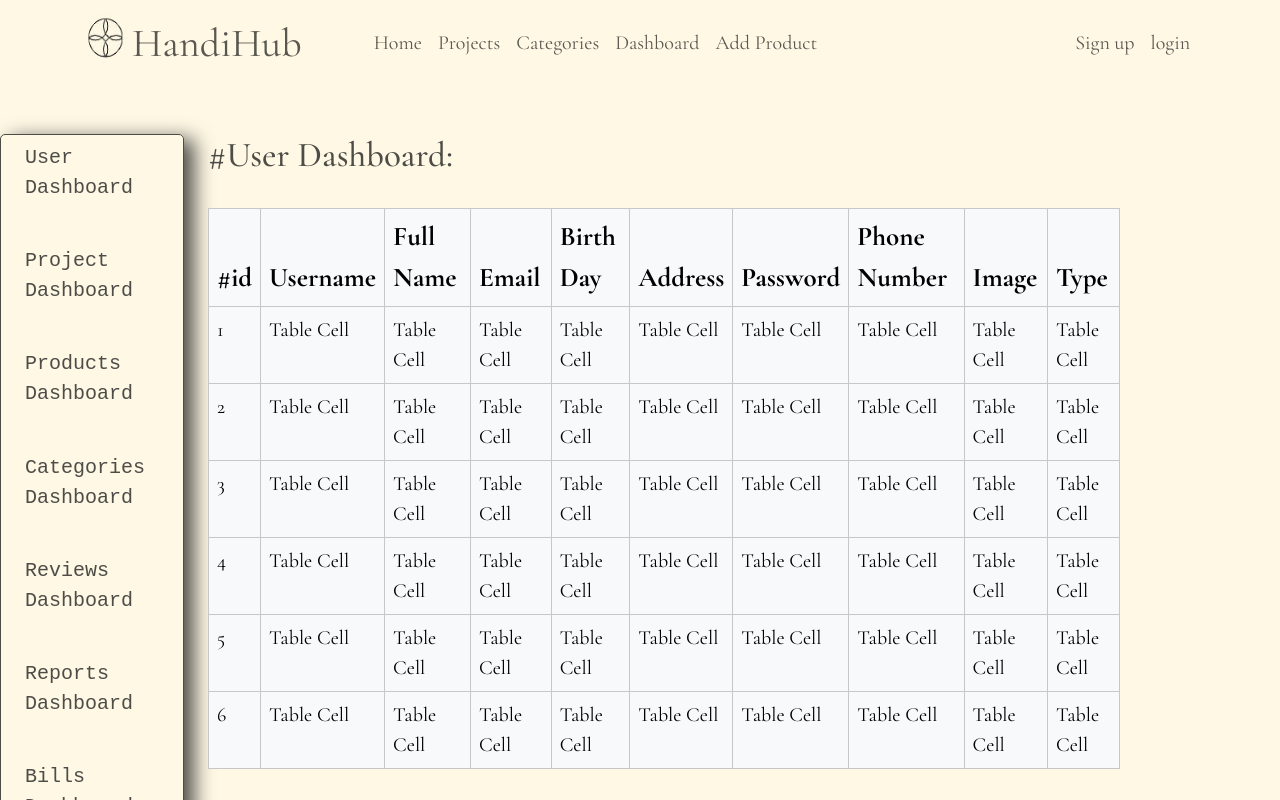
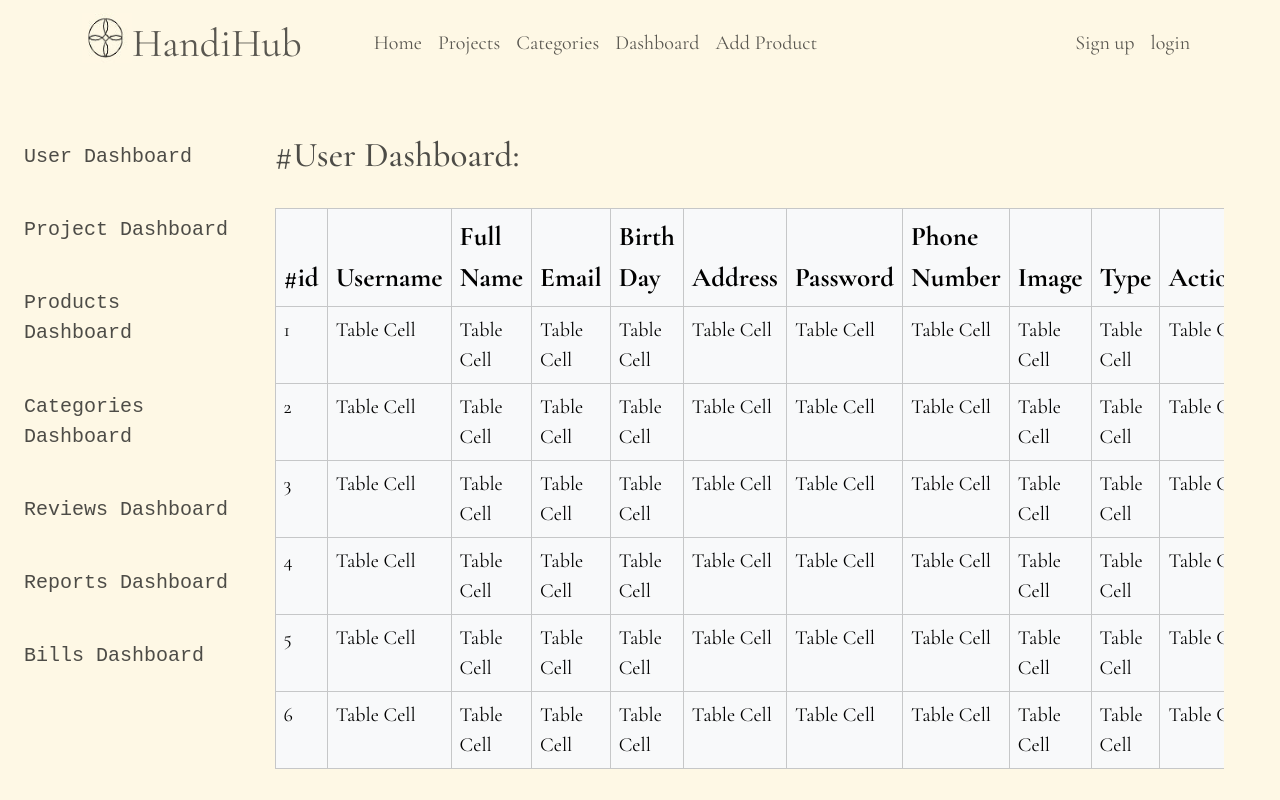
Before and after one commit to marwababelly/handihup, a React (Create React App) app: page /Dashboard in a window 1280 px wide. Shown: the top 800 px of the page. Built offline with nearby package versions, Linux system fonts and the light colour scheme.

Commit message:
edit some stylimg of sidebar for dashboard

```diff
--- a/src/Pages/DashboardPage/DashboardPage.js
+++ b/src/Pages/DashboardPage/DashboardPage.js
@@ -13,7 +13,7 @@ const DashboardPage = () => {
   return (
     <Tab.Container id="left-tabs-example" defaultActiveKey="Users">
       <Row className={style.row}>
-        <Col sm={2}>
+        <div className={style.col1}>
           <Nav className={style.nav}>
             <Nav.Item className={style.navItem}>
               <Nav.Link eventKey="Users">User Dashboard</Nav.Link>
@@ -43,9 +43,9 @@ const DashboardPage = () => {
               <Nav.Link eventKey="Bills">Bills Dashboard</Nav.Link>
             </Nav.Item>
           </Nav>
-        </Col>
+        </div>
 
-        <Col sm={9}>
+        <div className={style.col2}>
           <Tab.Content className={style.tab}>
             <Tab.Pane eventKey="Users">
               <h2>#User Dashboard:</h2>
@@ -82,7 +82,7 @@ const DashboardPage = () => {
               <BillsDashboard />
             </Tab.Pane>
           </Tab.Content>
-        </Col>
+        </div>
       </Row>
     </Tab.Container>
   );
--- a/src/Pages/DashboardPage/DashboardPage.module.css
+++ b/src/Pages/DashboardPage/DashboardPage.module.css
@@ -3,10 +3,24 @@
   flex-direction: column;
   font-size: 20px;
   font-family: "Courier New", Courier, monospace;
-  border: 1px #4d4c47 solid;
+  /* border: 1px #4d4c47 solid; */
   border-radius: 5px;
-  box-shadow: 10px 5px 20px #4d4c47;
+  /* box-shadow: 10px 5px 20px #4d4c47; */
   height: 100vh;
+}
+
+.row {
+  display: flex;
+  flex-direction: row;
+  flex-wrap: wrap;
+}
+
+.col1 {
+  max-width: 22%;
+}
+
+.col2 {
+  max-width: 78%;
 }
 
 .navItem {
--- a/src/Pages/DashboardPage/PagesOfDashboard.js/UsersDashboard.js
+++ b/src/Pages/DashboardPage/PagesOfDashboard.js/UsersDashboard.js
@@ -21,12 +21,14 @@ const UserDashboard = () => {
             <th>Phone Number</th>
             <th>Image</th>
             <th>Type</th>
+            <th>Actions</th>
           </tr>
         </thead>
 
         <tbody>
           <tr>
             <td>1</td>
+            <td>Table Cell</td>
             <td>Table Cell</td>
             <td>Table Cell</td>
             <td>Table Cell</td>
@@ -48,9 +50,11 @@ const UserDashboard = () => {
             <td>Table Cell</td>
             <td>Table Cell</td>
             <td>Table Cell</td>
+            <td>Table Cell</td>
           </tr>
           <tr>
             <td>3</td>
+            <td>Table Cell</td>
             <td>Table Cell</td>
             <td>Table Cell</td>
             <td>Table Cell</td>
@@ -73,9 +77,11 @@ const UserDashboard = () => {
             <td>Table Cell</td>
             <td>Table Cell</td>
             <td>Table Cell</td>
+            <td>Table Cell</td>
           </tr>
           <tr>
             <td>5</td>
+            <td>Table Cell</td>
             <td>Table Cell</td>
             <td>Table Cell</td>
             <td>Table Cell</td>
@@ -97,6 +103,7 @@ const UserDashboard = () => {
             <td>Table Cell</td>
             <td>Table Cell</td>
             <td>Table Cell</td>
+            <td>Table Cell</td>
           </tr>
         </tbody>
       </Table>
```
